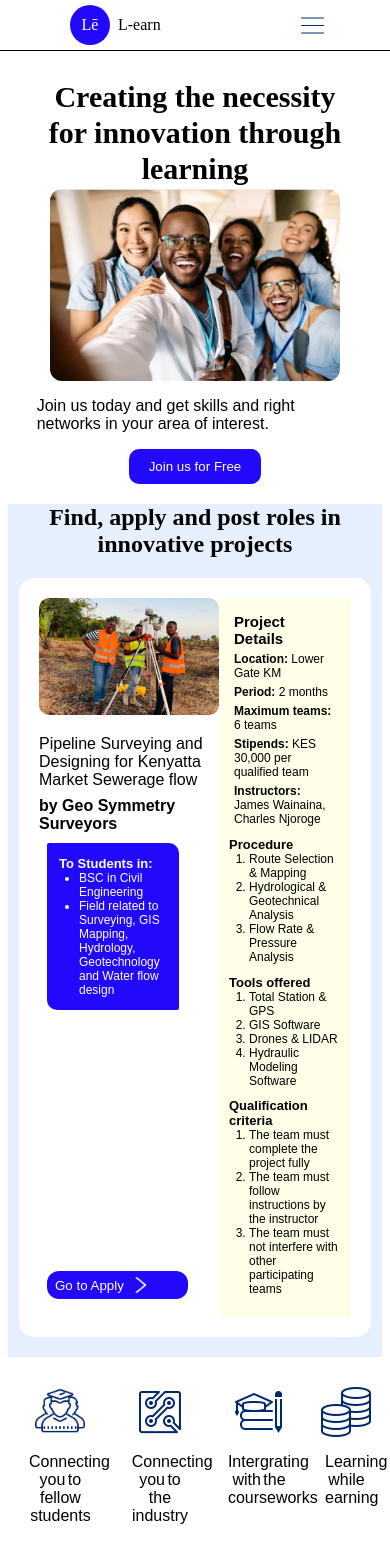
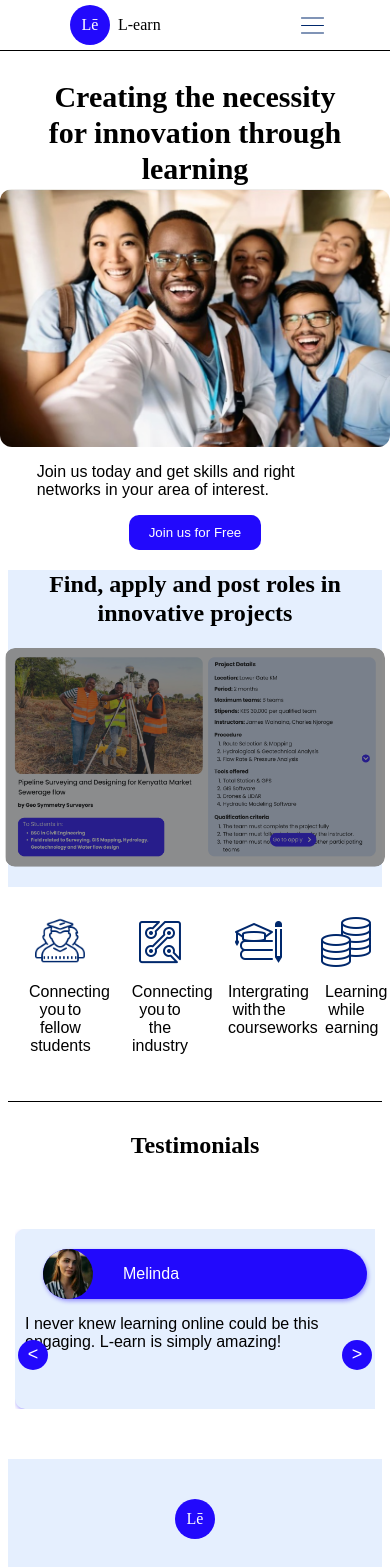
Before and after one commit to l-earn-org/l-earn-app, a React (Vite) app: page /landing in a window 390 px wide. Shown: the top 1567 px of the page. Built offline with nearby package versions, Linux system fonts and the light colour scheme; a web font is replaced by a local one.

Commit message:
fix: resolve mobile view responsive display

```diff
--- a/src/components/Project.jsx
+++ b/src/components/Project.jsx
@@ -1,75 +1,10 @@
-import projectImage from "../assets/projects.png";
-import rightIcon from "../assets/next.png";
+import sampleProject from "../assets/Sample.png";
+
 
 export const Project = () => {
   return (
     <section className="project-container">
-      <div className="left">
-        <img src={projectImage} />
-        <p>
-          Pipeline Surveying and Designing for Kenyatta Market Sewerage flow{" "}
-        </p>
-        <span>by Geo Symmetry Surveyors </span>
-        <div>
-          <h2>
-            To Students in:
-            <ul>
-              <li>BSC in Civil Engineering </li>
-              <li>
-                Field related to Surveying, GIS Mapping, Hydrology,
-                Geotechnology and Water flow design
-              </li>
-            </ul>
-          </h2>
-        </div>
-      </div>
-      <div className="right">
-        <h3>Project Details </h3>
-        <p>
-          Location:<span> Lower Gate KM</span>
-        </p>
-        <p>
-          Period:<span> 2 months </span>
-        </p>
-        <p>
-          Maximum teams:<span> 6 teams </span>
-        </p>
-        <p>
-          Stipends: <span>KES 30,000 per qualified team </span>
-        </p>
-        <p>
-          Instructors: <span>James Wainaina, Charles Njoroge</span>
-        </p>
-        <h2>
-          Procedure
-          <ol>
-            <li>Route Selection & Mapping </li>
-            <li>Hydrological & Geotechnical Analysis</li>
-            <li>Flow Rate & Pressure Analysis </li>
-          </ol>
-        </h2>
-        <h2>
-          Tools offered
-          <ol>
-            <li>Total Station & GPS </li>
-            <li>GIS Software</li>
-            <li>Drones & LIDAR </li>
-            <li>Hydraulic Modeling Software </li>
-          </ol>
-        </h2>
-        <h2>
-          Qualification criteria
-          <ol>
-            <li> The team must complete the project fully </li>
-            <li>The team must follow instructions by the instructor</li>
-            <li>The team must not interfere with other participating teams </li>
-          </ol>
-        </h2>
-        <button>
-          Go to Apply
-          <img src={rightIcon} />
-        </button>
-      </div>
+      <img src={sampleProject} />
     </section>
   );
 };
--- a/src/components/Testimonial.jsx
+++ b/src/components/Testimonial.jsx
@@ -56,11 +56,11 @@ export const Testimonial = () => {
       </div>
 
       {/*  MOBILE VIEW  */}
-
-      <div className="mobile-slider-container">
+      <div className="top-level-slider-container">
           <button onClick={prevSlide} className="nav-button left">
             &lt;
           </button>
+        <div className="mobile-slider-container">
 
           <div className="mobile-testimonials-slider">
             {testimonials.map((item, i) => (
@@ -78,6 +78,8 @@ export const Testimonial = () => {
             ))}
           </div>
 
+
+        </div>
         <button onClick={nextSlide} className="nav-button right">
             &gt;
           </button>
--- a/src/styles/Landing.css
+++ b/src/styles/Landing.css
@@ -207,9 +207,10 @@ nav .right button {
   .hero-section-mobile .top img {
     width: 390px;
   }
-}@media (max-width: 410px) {
+}
+@media (max-width: 410px) {
   .hero-section-mobile .top img {
-    width: 290px;
+    width: 390px;
   }
 }
 /* STYLES FOR THE PROJECTS SECTION */
@@ -217,114 +218,37 @@ nav .right button {
 .projects-section {
   background-color: var(--accent-color);
   width: 100%;
-  height: 110%;
   padding-bottom: 20px;
 }
 .projects-section h1 {
   font-family: "Inknut Antiqua";
   text-align: center;
+  line-height: 1.2;
 }
 .project-container {
   display: flex;
-  position: relative;
+  justify-content: center;
   width: 50vw;
   margin: auto;
-  background-color: white;
-  border-radius: 15px;
-  padding: 20px;
-  font-family: Arial, Helvetica, sans-serif;
 }
-.project-container .left {
-  width: 60%;
-}
-.project-container .right {
-  width: 40%;
-  background-color: #fffee8;
-  padding: 10px;
-}
-.project-container .left img {
-  width: 360px;
+
+.project-container img {
+  width: 560px;
   border-radius: 10px;
 }
-.project-container .left p {
-  margin-bottom: 8px;
-  width: 95%;
-}
-.project-container .left span {
-  font-family: Arial, Helvetica, sans-serif;
-  font-weight: 600;
-}
-.project-container h2 {
-  font-size: 13px;
-}
-.project-container h2 ul,
-.project-container h2 ol {
-  padding-left: 20px;
-  margin: 0;
-  font-weight: 300;
-  font-size: 12px;
-}
 
-.project-container .left div {
-  background-color: #2209fc;
-  color: white;
-  width: 60%;
-  padding: 2px 12px;
-  border-radius: 2px 10px;
-  margin: auto;
-  margin-top: 10px;
-  margin-left: 8px;
-}
-.project-container .right p {
-  font-size: 12px;
-  font-weight: 600;
-}
-.project-container .right span {
-  font-weight: 300;
-}
-.project-container button {
-  background-color: var(--primary-color);
-  display: flex;
-  align-items: center;
-  gap: 6px;
-  position: absolute;
-  bottom: 38px;
-  right: 28px;
-  border: none;
-  border-radius: 12px;
-  color: white;
-  font-weight: 500;
-  padding: 5px 8px;
-}
-.project-container button:hover {
-  background-color: #2109fc6a;
-  color: black;
-  border: 2px solid #2209fc;
-}
-.project-container button img {
-  width: 22px;
-  height: 18px;
-}
 /* RESPONSIVENESS STYLES FOR THE PROJECTS SECTION */
 
 @media (max-width: 768px) {
   .project-container {
     width: 80vw;
   }
-  .project-container .left img {
-    width: 180px;
-    border-radius: 10px;
+  .project-container img {
+    width: 460px;
   }
-  .project-container .right p {
-    margin: 5px;
-  }
-  .project-container .right h3 {
-    font-size: 15px;
-    margin: 5px;
-  }
-  .project-container button {
-    left: 28px;
-    width: 40%;
+}@media (max-width: 508px) {
+  .project-container img {
+    width: 380px;
   }
 }
 
@@ -373,7 +297,7 @@ nav .right button {
   padding: 20px 10px;
   border-radius: 20px;
   background-color: var(--accent-color);
-  height: 240px;
+  height: 140px;
   font-family: Arial, Helvetica, sans-serif;
   box-shadow: 1px 2px 4px #2109fc6a;
 }
@@ -393,7 +317,7 @@ nav .right button {
   border-radius: 50%;
 }
 @media (min-width: 768px) {
-  .mobile-slider-container {
+  .top-level-slider-container {
     display: none;
   }
 }
@@ -413,6 +337,9 @@ nav .right button {
     margin: auto;
     overflow: hidden;
     margin-bottom: 50px;
+  }
+  .top-level-slider-container {
+    position: relative;
   }
 
   .mobile-testimonials-slider {
@@ -438,14 +365,19 @@ nav .right button {
     position: absolute;
     top: 70%;
     transform: translateY(-50%);
-    background: rgba(0, 0, 0, 0.5);
+    background: var(--primary-color);
     color: white;
     border: none;
     cursor: pointer;
     padding: 10px;
     font-size: 18px;
+    height: 30px;
+    width: 30px;
+    display: flex;
+    justify-content: center;
+    align-items: center;
     border-radius: 50%;
-    z-index: 3;
+    z-index: 30;
   }
 
   .nav-button.left {
```
Also changed, not shown: src/assets/Sample.png (added). Lines whose indentation alone changed are shown as unchanged.
